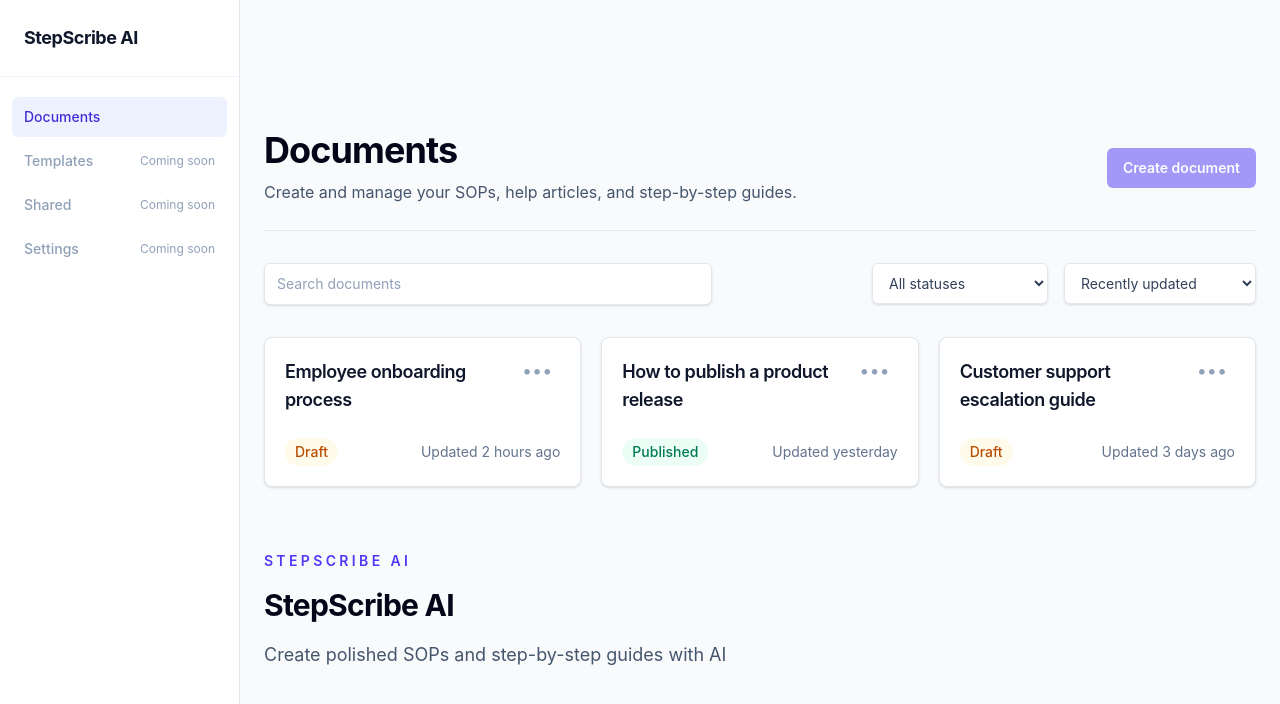
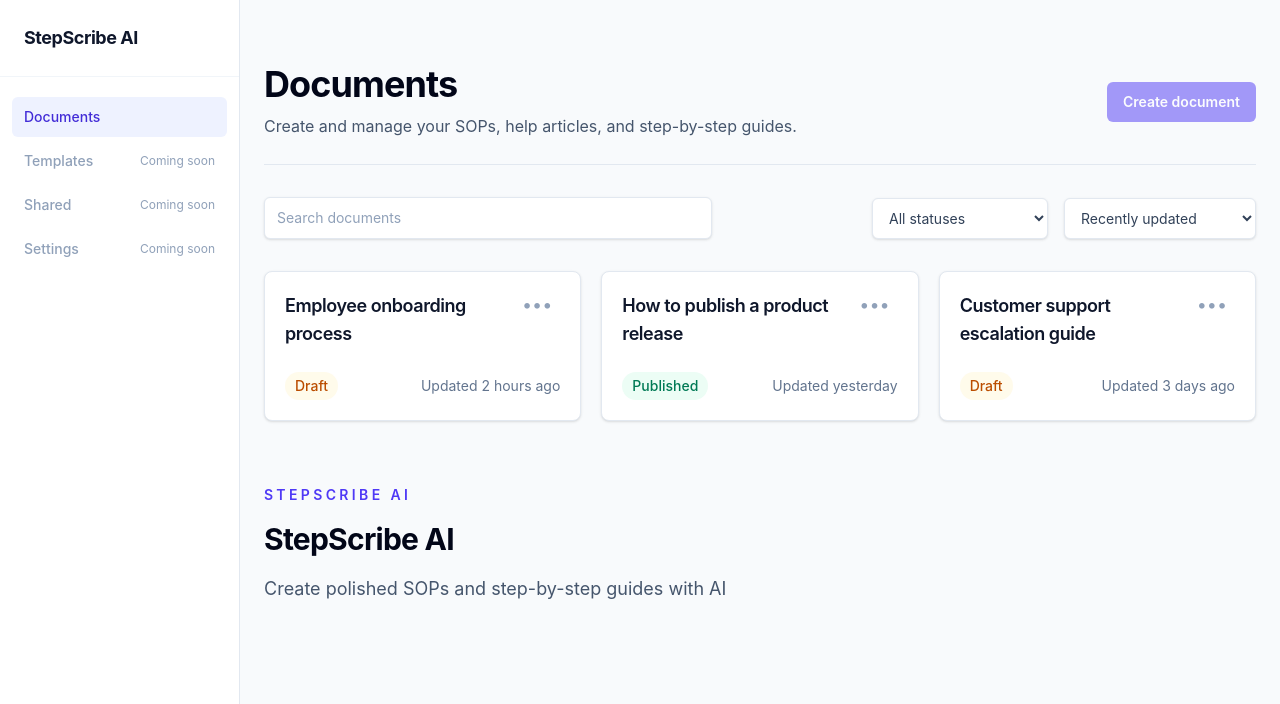
Before and after one commit to Pandikumarcodes/stepscribe-ai, a React (Vite) app in the folder frontend/: page / in a window 1280 px wide. Shown: the top 704 px of the page. Built offline with nearby package versions, Linux system fonts and the light colour scheme.

Commit message:
refactor(frontend): finalize static documents dashboard

```diff
--- a/frontend/src/components/layout/MainContent.tsx
+++ b/frontend/src/components/layout/MainContent.tsx
@@ -6,7 +6,7 @@
 
 export function MainContent({ children }: MainContentProps) {
   return (
-    <main className="flex min-h-screen min-w-0 flex-1 items-center justify-center px-6 py-16">
+    <main className="flex min-h-screen min-w-0 flex-1 items-start justify-center px-4 py-8 sm:px-6 sm:py-12 lg:py-16">
       {children}
     </main>
   )
```
